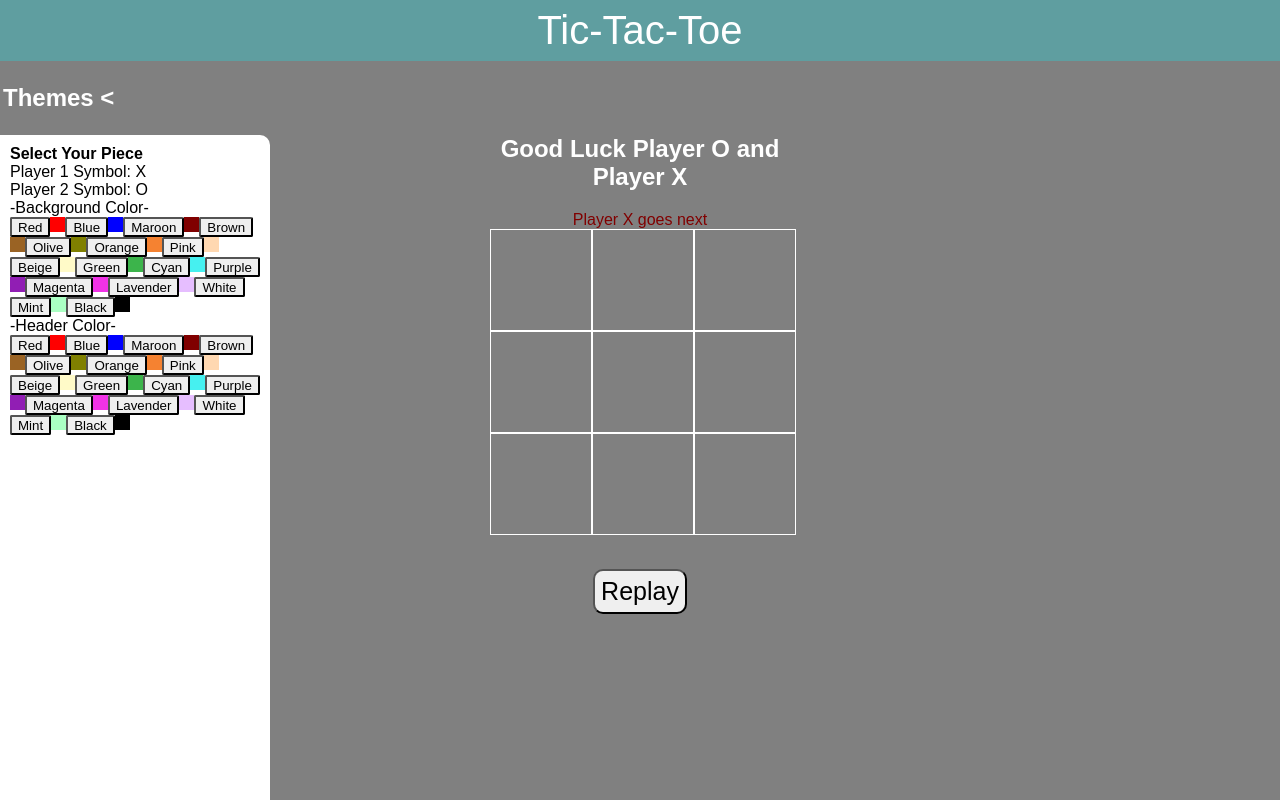
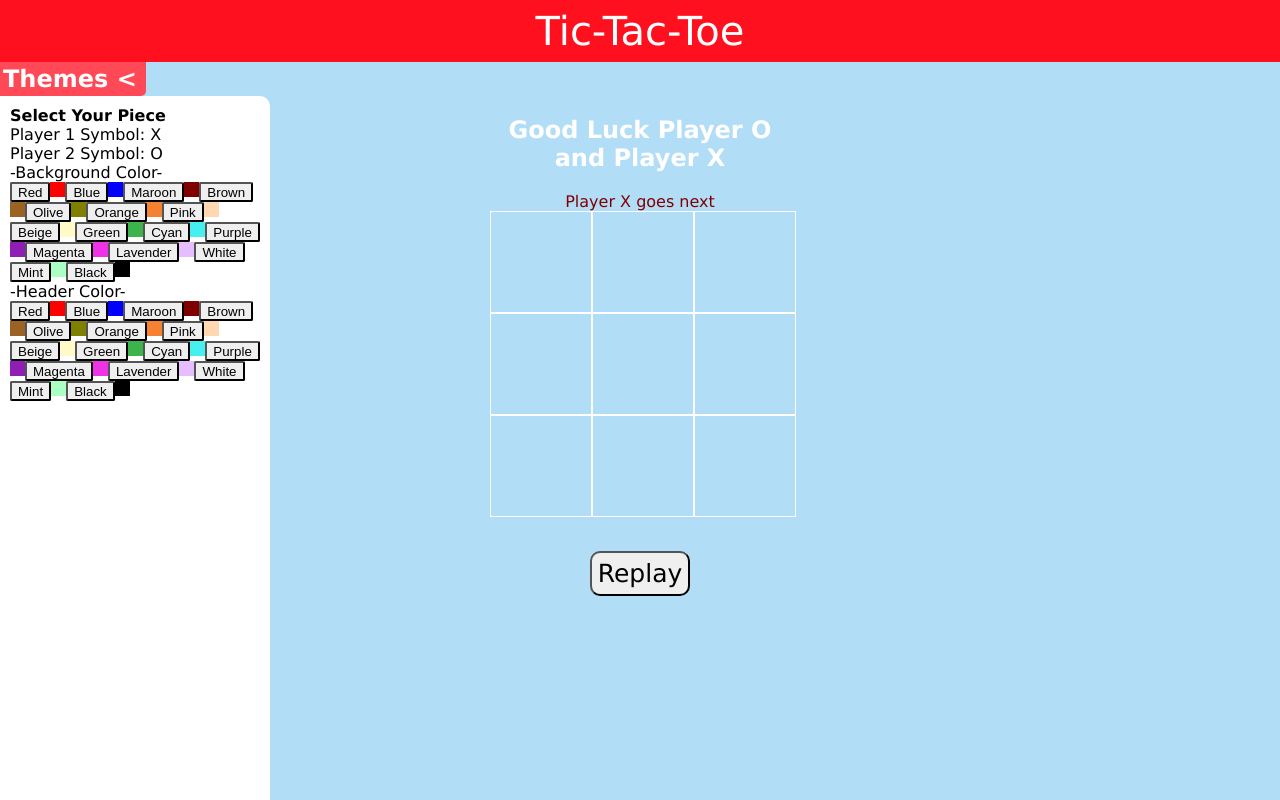
Before and after one commit to jayjaybunce/tic-tac-toe-JS, a plain HTML site: page index.html in a window 1280 px wide. Both pictures are taken after a click on the element "Themes >". Shown: the top 800 px of the page. Drawn offline with Linux system fonts and the light colour scheme.

Commit message:
Checks commits

```diff
--- a/css/main.css
+++ b/css/main.css
@@ -1,15 +1,15 @@
 *{
-    font-family: Arial, Helvetica, sans-serif;
+    font-family: Verdana, Geneva, Tahoma, sans-serif;
 }
 body{
     margin: 0;
-    background-color: gray;
+    background-color: #B2DDF7;
 }
 header{
     font-weight: 500;
     font-size: 5vmin;
     padding: 1vmin;
-    background-color: cadetblue;
+    background-color: #FF101F;
     text-align: center;
     color: white;
 
@@ -54,6 +54,7 @@ h1{
     height:20px;
     font-family: Arial, Helvetica, sans-serif;
     border-radius: 2px;
+    background-color: ;
 }
 .color-swatch{
     height:15px;
@@ -98,7 +99,9 @@ h2{
     background-color:white;
     border-radius: 0px 10px 10px 0px;
     position: absolute;
-    visibility: hidden;
+    /* visibility: hidden; */
+    margin-left: -300px;
+    transition: 0.5s ease-in-out;
     padding:10px;
 
 }
@@ -112,5 +115,8 @@ h2{
 }
 
 #theme-header{
-
+    background-color: #FF4956;
+    border-radius:0px 0px 5px 0px ;
+    margin: 0px;
+    width:140px;
 }
--- a/js/main.js
+++ b/js/main.js
@@ -43,15 +43,15 @@ const headerEl = document.querySelector('header')
 const turnEl = document.querySelector('#current-turn')
 /*----- event listeners -----*/
 themeButtonEl.addEventListener('click',function(event){
-    let checkHidden = themeControllerWrapperEl.style.visibility
+    let checkHidden = themeControllerWrapperEl.style.marginLeft
 
-     if(checkHidden === 'hidden'){
-        themeControllerWrapperEl.style.visibility = 'visible'
+     if(checkHidden === '-300px'){
+        themeControllerWrapperEl.style.marginLeft = '0px'
         themeButtonEl.textContent = 'Themes <'
         return;
 
      }else{
-        themeControllerWrapperEl.style.visibility = 'hidden'
+        themeControllerWrapperEl.style.marginLeft = '-300px'
         themeButtonEl.textContent = 'Themes >'
         return;
      }
@@ -244,7 +244,7 @@ function isGameOVer(){
 
 // --------------- FUNCTION EXECUTION BELOW -------- //
 
-themeControllerWrapperEl.style.visibility = 'hidden';
+themeControllerWrapperEl.style.marginLeft = '-300px';
 renderBoard();
 createThemeBgButtons();
 createThemeHeadBgButtons();
```
